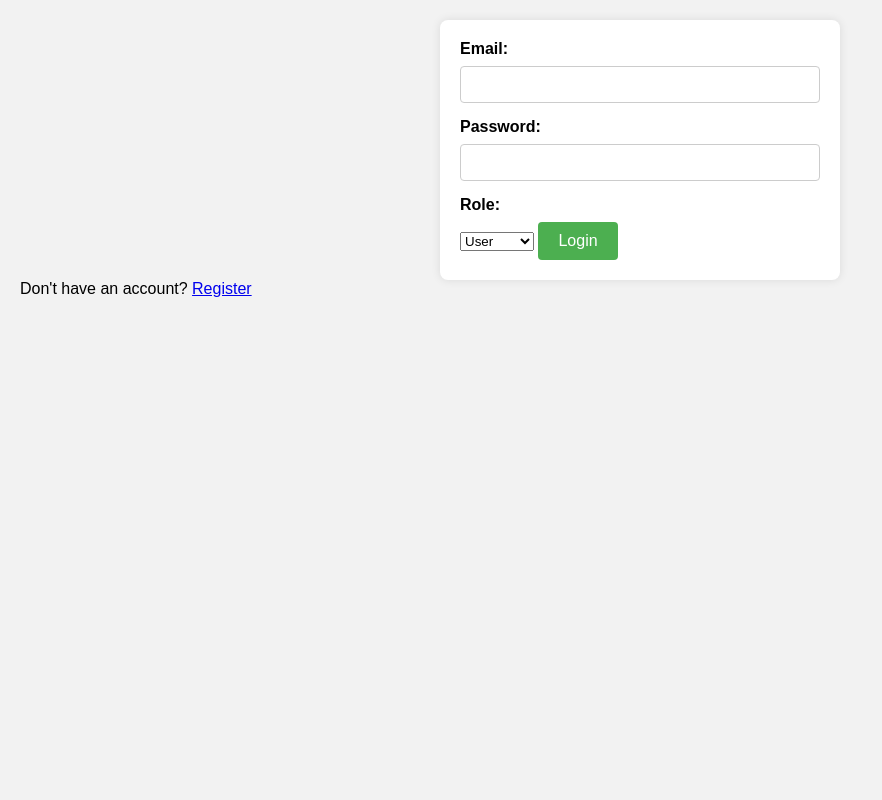
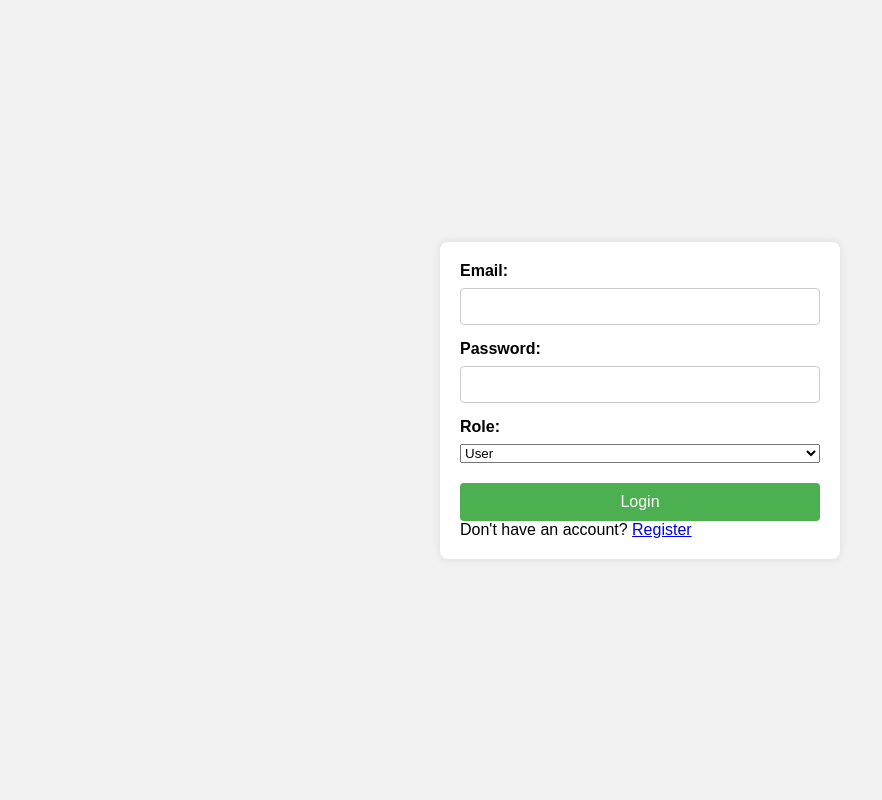
Before and after one commit to Sujaay/library-management-system, a Flask app: page / in a window 1280 px wide. Shown: the whole page, without its empty margins (0-882 px from the left). Run offline with Flask 3, Linux system fonts and the light colour scheme.

Commit message:
improved th UI/UX issue of display

```diff
--- a/static/login.css
+++ b/static/login.css
@@ -1,5 +1,3 @@
-/* login.css */
-
 /* Resetting default margin and padding */
 * {
     margin: 0;
@@ -11,17 +9,28 @@
 body {
     font-family: Arial, sans-serif;
     background-color: #f2f2f2;
+    display: flex;             /* Enables flexbox */
+    justify-content: center;   /* Center horizontally */
+    align-items: center;       /* Center vertically */
+    height: 100vh;             /* Full height of the viewport */
     padding: 20px;
 }
 
 /* Form container styles */
-form {
+.indexLogin {
     background-color: #fff;
     max-width: 400px;
-    margin: 0 auto;
+    width: 100%;               /* Makes it responsive */
     padding: 20px;
     border-radius: 8px;
     box-shadow: 0 0 10px rgba(0, 0, 0, 0.1);
+}
+
+/* Form styling */
+form {
+    display: flex;             /* Makes form itself a flex container */
+    flex-direction: column;    /* Aligns form items in a column */
+    align-items: stretch;      /* Stretches items to fit the container width */
 }
 
 /* Label styles */
@@ -50,6 +59,7 @@ button[type="submit"] {
     border-radius: 4px;
     cursor: pointer;
     font-size: 16px;
+    margin-top: 20px;
 }
 
 button[type="submit"]:hover {
@@ -58,7 +68,8 @@ button[type="submit"]:hover {
 
 /* Responsive styles */
 @media (max-width: 600px) {
-    form {
+    .indexLogin {
         max-width: 100%;
+        padding: 10px;
     }
 }
--- a/templates/login.html
+++ b/templates/login.html
@@ -7,6 +7,7 @@
     <title>Login | Library Management System</title>
 </head>
 <body>
+    <div class="indexLogin">
         <form action="/login" method="post">
             <label for="email">Email: </label>
             <input type="email" name="email" id="email">
@@ -20,5 +21,6 @@
             <button type="submit">Login</button>
         </form>
         <p>Don't have an account? <a href="/register">Register</a></p>
+    </div>
 </body>
 </html>
```
Lines whose indentation alone changed are shown as unchanged.
